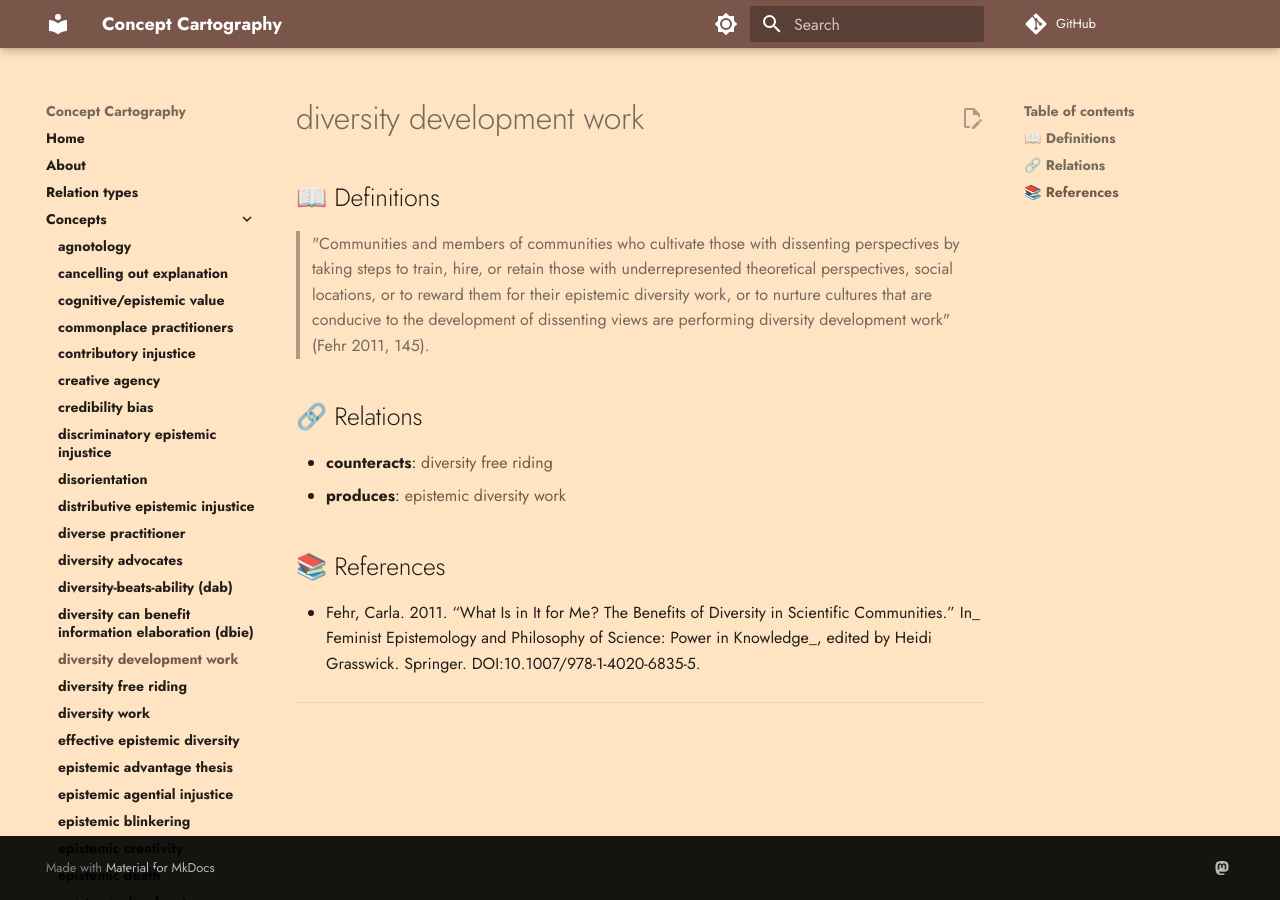
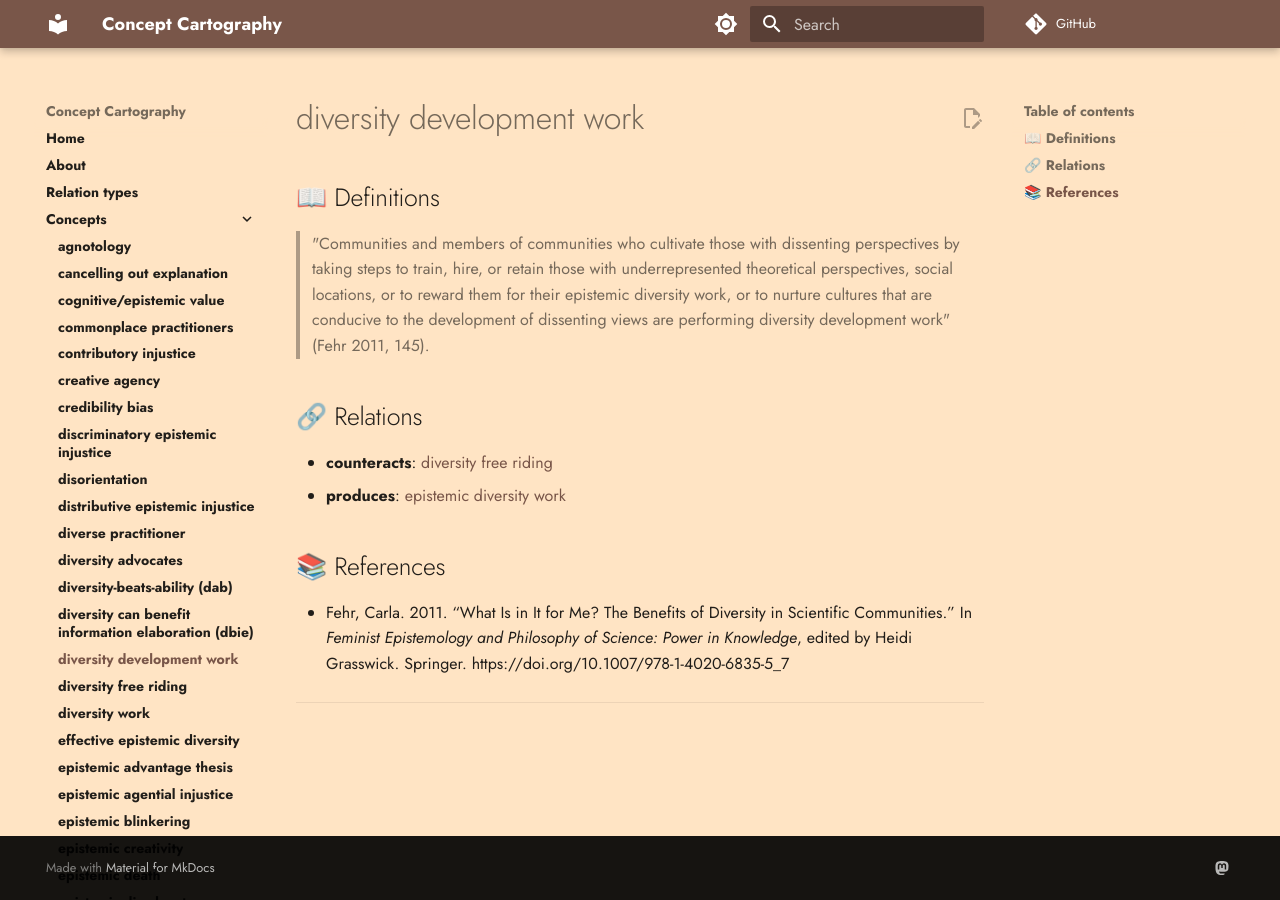
Before and after one commit to conceptcartography/conceptcartography, an MkDocs documentation site: the page built from docs/concepts/diversity-development-work.md, in a window 1280 px wide. Built offline with MkDocs 1.6.1 and Material for MkDocs 9.7.7, drawn with Linux system fonts in a browser that asks for light colours; comment, search, counter and statistics services are not loaded; the version menu is left out; some of the changed lines change nothing that is shown.

Commit message:
Update reference format

```diff
--- a/docs/concepts/diversity-development-work.md
+++ b/docs/concepts/diversity-development-work.md
@@ -11,7 +11,7 @@
 
 ## 📚 References
 
-- Fehr, Carla. 2011. “What Is in It for Me? The Benefits of Diversity in Scientific Communities.” In_ Feminist Epistemology and Philosophy of Science: Power in Knowledge_, edited by Heidi Grasswick. Springer. DOI:10.1007/978-1-4020-6835-5.
+- Fehr, Carla. 2011. “What Is in It for Me? The Benefits of Diversity in Scientific Communities.” In _Feminist Epistemology and Philosophy of Science: Power in Knowledge_, edited by Heidi Grasswick. Springer. https://doi.org/10.1007/978-1-4020-6835-5_7
 
 ---
 
```
